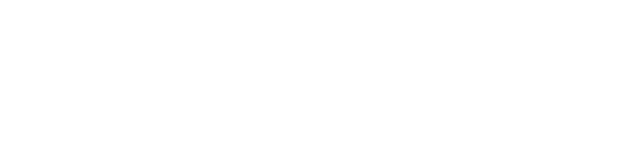
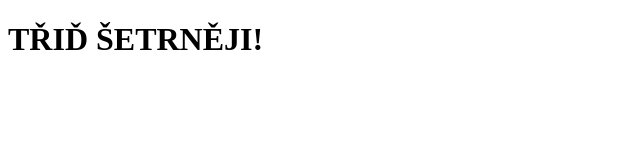
Before and after one commit to jakubmichalko1/CLG-T5, a plain HTML site: page index.html in a window 1280 px wide. Shown: the whole page, without its empty margins (0-640 px from the left). Drawn offline with Linux system fonts and the light colour scheme.

Commit message:
upravila jsem text

```diff
--- a/index.html
+++ b/index.html
@@ -1,11 +1,14 @@
 <!DOCTYPE html>
 <html>
+
 <head>
     <title>tridsetrneji</title>
 </head>
+
 <body>
     <div>
-
+        <h1>TŘIĎ ŠETRNĚJI!</h1>
     </div>
 </body>
+
 </html>
```
